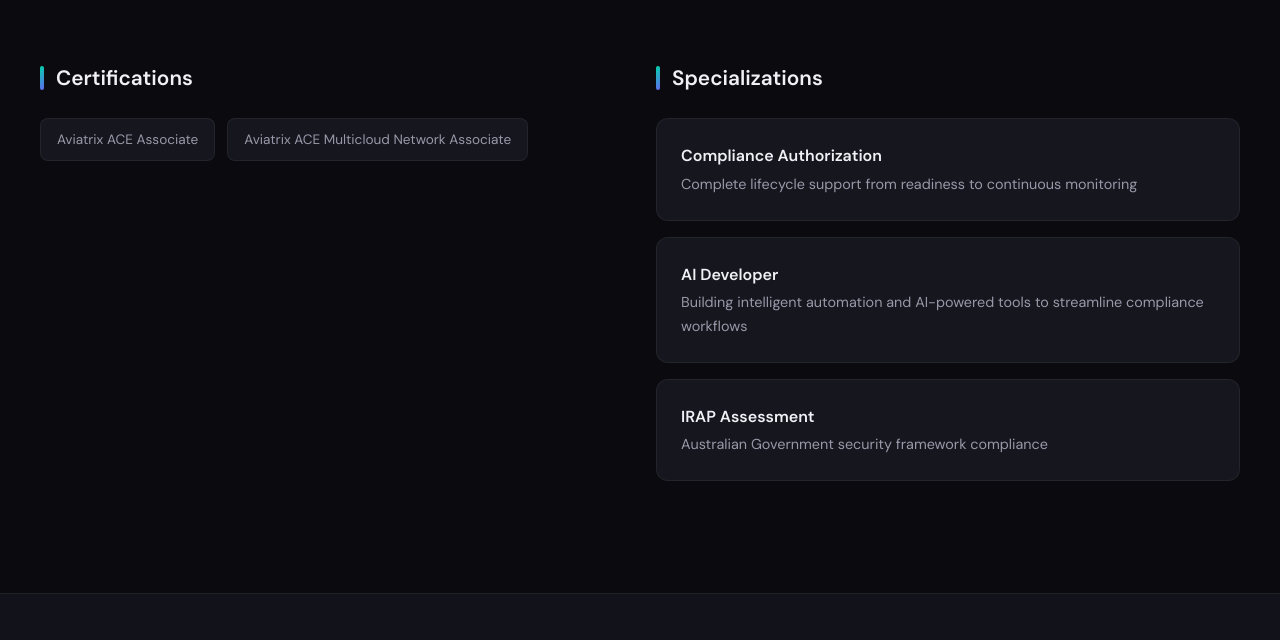
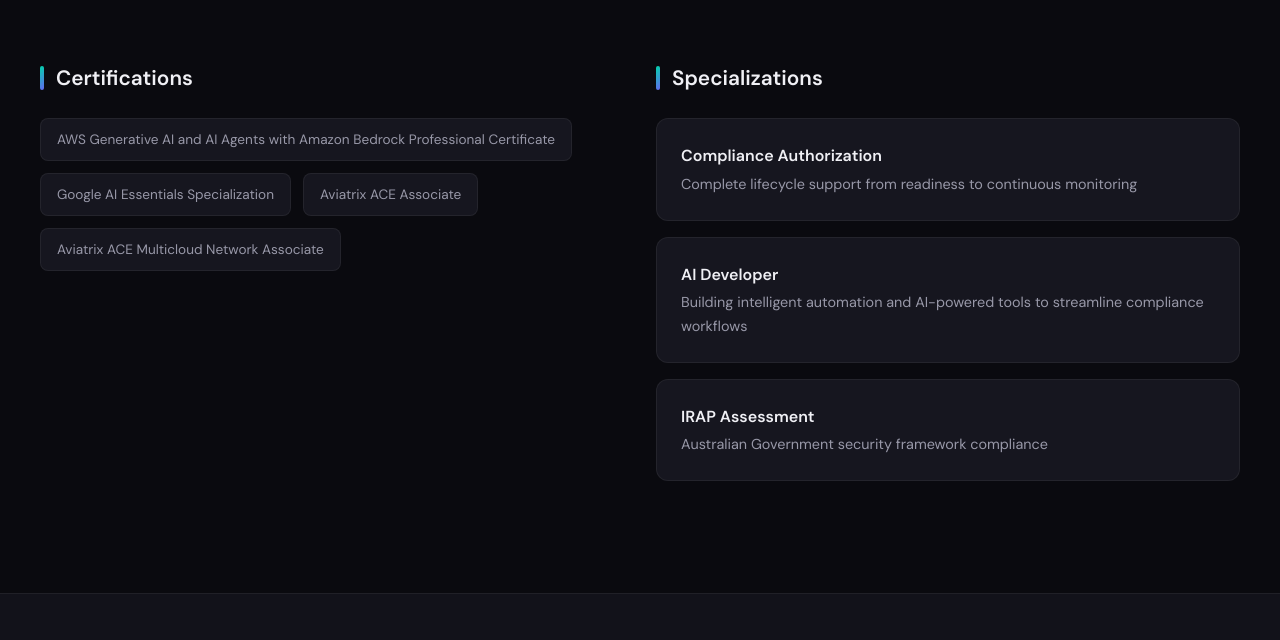
Before and after one commit to GarettSchultz-sudo/garett.is-a.dev, a plain HTML site: page index.html in a window 1280 px wide. Shown: the part 4609-5249 px from the top of the page. Drawn offline with Linux system fonts and the light colour scheme.

Commit message:
Update index.html

```diff
--- a/index.html
+++ b/index.html
@@ -1016,6 +1016,8 @@
                 <div class="credential-section animate-on-scroll">
                     <h3>Certifications</h3>
                     <div class="cert-list">
+                        <span class="cert-badge">AWS Generative AI and AI Agents with Amazon Bedrock Professional Certificate</span>
+                        <span class="cert-badge">Google AI Essentials Specialization</span>
                         <span class="cert-badge">Aviatrix ACE Associate</span>
                         <span class="cert-badge">Aviatrix ACE Multicloud Network Associate</span>
                     </div>
```
